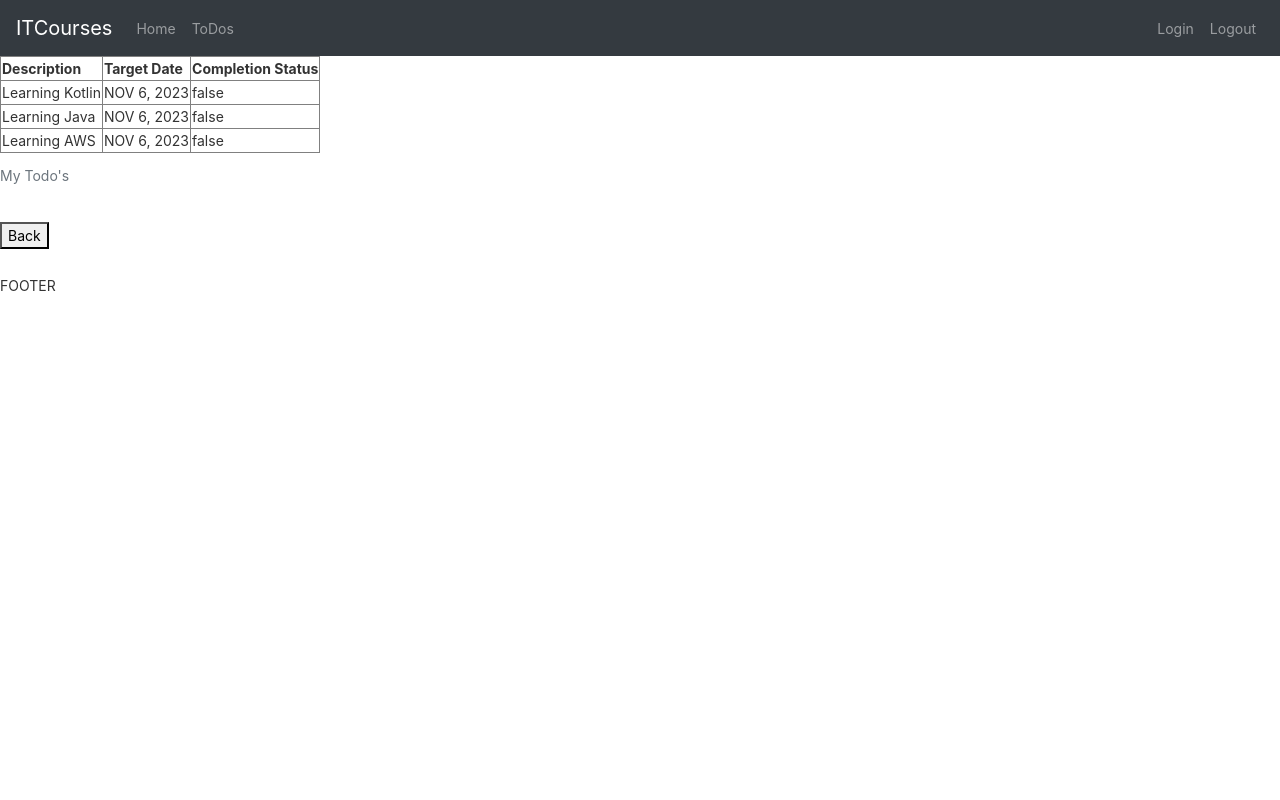
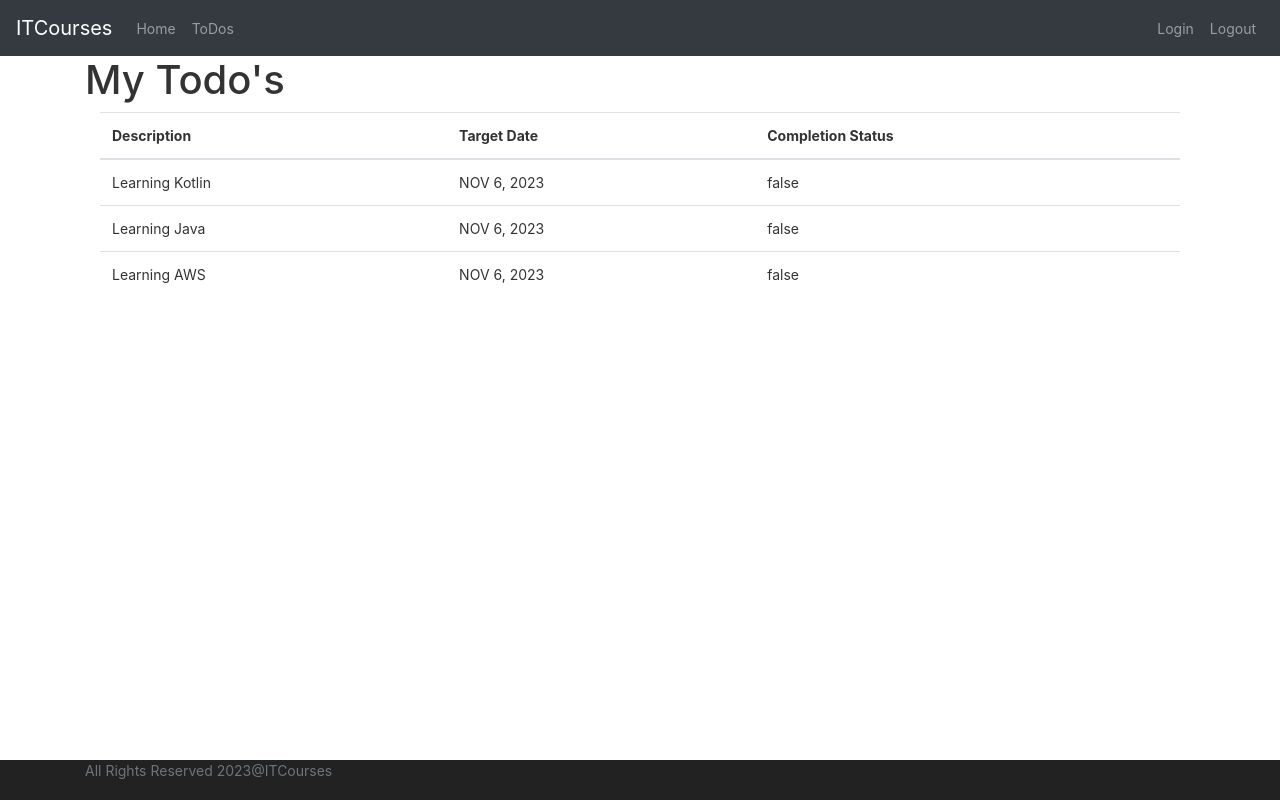
Before and after one commit to MahabirGupta/Angular, an Angular app in the folder frontend/todo/: page /todos in a window 1280 px wide. Built offline with nearby package versions, Linux system fonts and the light colour scheme.

Commit message:
Styling Footer and Other Components with CSS and Bootstrap

```diff
--- a/frontend/todo/src/app/app.component.html
+++ b/frontend/todo/src/app/app.component.html
@@ -701,8 +701,9 @@
 
 <!-- Todo Application Header -->
 <app-menu></app-menu>
-
-<router-outlet></router-outlet>
+<div class="container">
+  <router-outlet></router-outlet>
+</div>
 
 <!-- Todo Application Footer -->
 <app-footer></app-footer>
--- a/frontend/todo/src/app/footer/footer.component.css
+++ b/frontend/todo/src/app/footer/footer.component.css
@@ -0,0 +1,7 @@
+.footer {
+  position: absolute;
+  bottom: 0;
+  width: 100%;
+  height: 40px;
+  background-color: #222222;
+}
--- a/frontend/todo/src/app/footer/footer.component.html
+++ b/frontend/todo/src/app/footer/footer.component.html
@@ -1,3 +1,5 @@
-<br /><br />
-
-FOOTER
+<footer class="footer">
+  <div class="container">
+    <span class="text-muted"> All Rights Reserved 2023@ITCourses </span>
+  </div>
+</footer>
--- a/frontend/todo/src/app/list-todos/list-todos.component.html
+++ b/frontend/todo/src/app/list-todos/list-todos.component.html
@@ -1,7 +1,6 @@
-<table border="1">
-  <caption>
-    My Todo's
-  </caption>
+<h1>My Todo's</h1>
+<div class="container">
+  <table class="table">
     <thead>
       <tr>
         <!-- <th>id</th> -->
@@ -23,5 +22,6 @@
       <!-- } -->
     </tbody>
   </table>
-<br />
-<button (click)="handleBack()">Back</button>
+</div>
+
+<!-- <button (click)="handleBack()">Back</button> -->
--- a/frontend/todo/src/app/list-todos/list-todos.component.ts
+++ b/frontend/todo/src/app/list-todos/list-todos.component.ts
@@ -40,9 +40,9 @@
   // };
   constructor(private router: Router) {}
 
-  handleBack() {
-    this.router.navigate(['welcome', this.username]);
-  }
+  // handleBack() {
+  //   this.router.navigate(['welcome', this.username]);
+  // }
 
   ngOnInit(): void {
     // throw new Error('Method not implemented.');
--- a/frontend/todo/src/app/login/login.component.html
+++ b/frontend/todo/src/app/login/login.component.html
@@ -1,5 +1,8 @@
+<h1>Login!</h1>
+
+<div class="container">
   <small *ngIf="successfulLogin">{{ successMessage }}</small>
-<small *ngIf="invalidLogin">{{ errorMessage }}</small>
+  <div class="alert alert-warning" *ngIf="invalidLogin">{{ errorMessage }}</div>
 
   <div>
     Username:
@@ -7,5 +10,6 @@
     Password:
     <input type="password" name="password" [(ngModel)]="password" />
 
-  <button (click)="handleLogin()">Login</button>
+    <button (click)="handleLogin()" class="btn btn-success">Login</button>
   </div>
+</div>
--- a/frontend/todo/src/app/welcome/welcome.component.html
+++ b/frontend/todo/src/app/welcome/welcome.component.html
@@ -1,8 +1,8 @@
-<div>
-  Welcome {{ name }}. Welcome to our awesome app.
+<h1>Welcome!</h1>
+<div class="container">
+  Welcome {{ name }}.
   <!-- <button (click)="handleLogout()">Logout</button> -->
-</div>
-<div>
+
   <!-- Use routerLink to go to the list-todos page -->
   You can manage your todos <a routerLink="/todos">here</a>
 </div>
```
Lines whose indentation alone changed are shown as unchanged.
